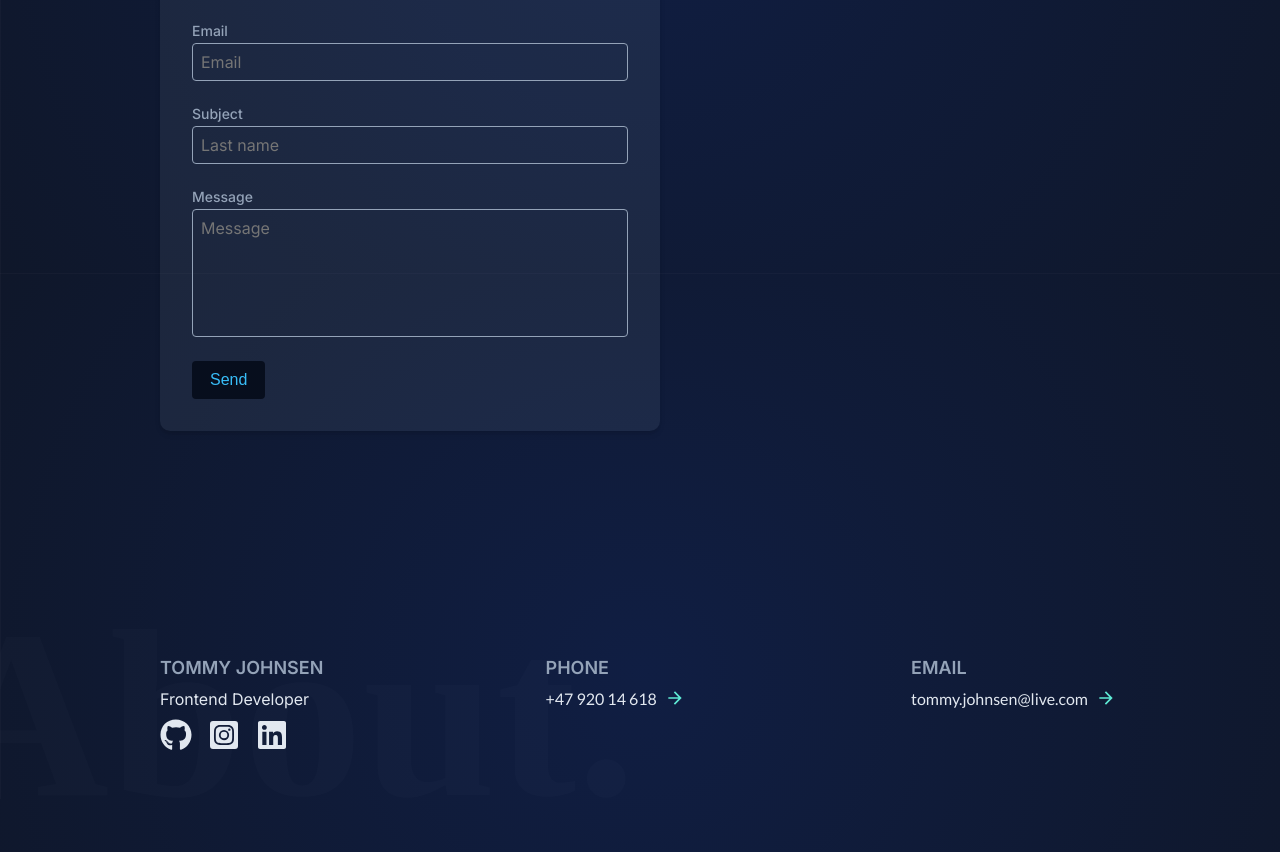
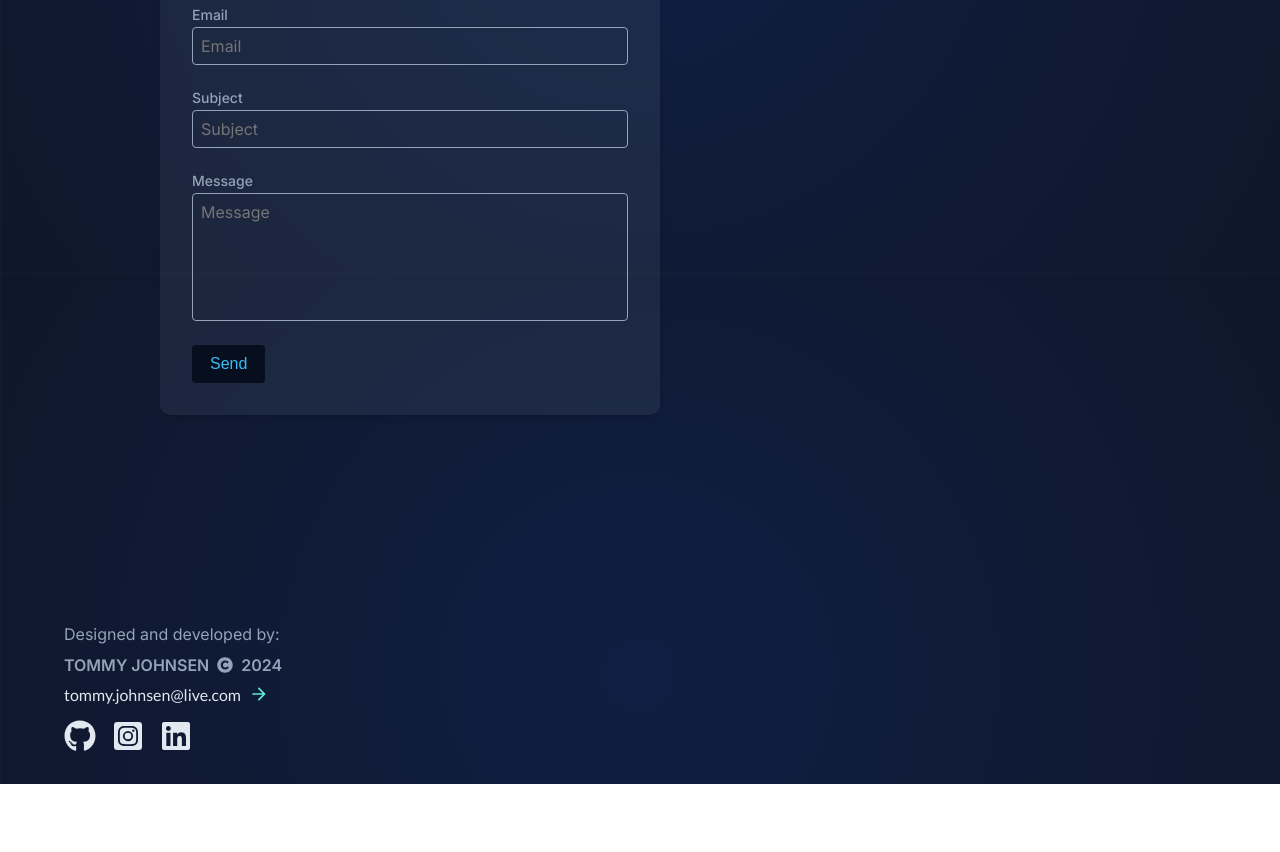
Before and after one commit to 7oiden/portfolio-v3, a React (Vite) app: page /about in a window 1280 px wide. Shown: the part 1327-2179 px from the top of the page. After the commit the page ends 2111 px from the top, so only its background shows below. Built offline with nearby package versions, Linux system fonts and the light colour scheme.

Commit message:
footer changed

```diff
--- a/package.json
+++ b/package.json
@@ -11,6 +11,7 @@
   },
   "dependencies": {
     "@hookform/resolvers": "^3.3.4",
+    "axios": "^1.6.7",
     "react": "^18.2.0",
     "react-dom": "^18.2.0",
     "react-hook-form": "^7.49.3",
--- a/src/components/Footer.jsx
+++ b/src/components/Footer.jsx
@@ -1,16 +1,25 @@
 import LinkBtn from "./LinkBtn";
 import MediaLinks from "./MediaLinks";
+import { FaCopyright } from "react-icons/fa";
 
 export default function Footer() {
   return (
     <footer className="footer">
       <div className="footer__container">
         <div className="footer__item">
-          <p className="footer__heading">Tommy Johnsen</p>
-          <p>Frontend Developer</p>
+          {/* <p className="footer__heading">Tommy Johnsen</p> */}
+          <p>Designed and developed by:</p>
+          <div className="footer__heading">
+            <p>Tommy Johnsen </p>
+            <FaCopyright />
+            <span>2024</span>
+          </div>
+          <LinkBtn url="mailto: tommy.johnsen@live.com" size="sm">
+            tommy.johnsen@live.com
+          </LinkBtn>
           <MediaLinks />
         </div>
-        <div className="footer__item">
+        {/* <div className="footer__item">
           <p className="footer__heading">Phone</p>
           <LinkBtn url="tel:92014618" size="sm">
             +47 920 14 618
@@ -21,7 +30,7 @@ export default function Footer() {
           <LinkBtn url="mailto: tommy.johnsen@live.com" size="sm">
             tommy.johnsen@live.com
           </LinkBtn>
-        </div>
+        </div> */}
       </div>
     </footer>
   );
--- a/src/layout/Layout.jsx
+++ b/src/layout/Layout.jsx
@@ -9,9 +9,9 @@ export default function Layout() {
       <Header />
       <main>
         <Outlet />
+        <StyledBg />
       </main>
       <Footer />
-      <StyledBg />
     </div>
   );
 }
--- a/src/layout/StyledBg.jsx
+++ b/src/layout/StyledBg.jsx
@@ -7,6 +7,8 @@ export default function StyledBg() {
   const bgText = locationPath.slice(1).charAt(0).toUpperCase() + locationPath.slice(2) + ".";
 
   return (
+    <div className="bg-container">
       <div className="bg-text">{bgText}</div>
+    </div>
   );
 }
--- a/src/pages/about/Contact.jsx
+++ b/src/pages/about/Contact.jsx
@@ -8,11 +8,12 @@ export default function Contact() {
       <Heading size="2" cssClass="section-heading">
         Contact
       </Heading>
-      <p>Get in touch or shoot me an email directly on:</p>
-      <LinkBtn url="mailto: tommy.johnsen@live.com">
-        tommy.johnsen@live.com
-      </LinkBtn>
-
+      <div>
+        <p>Get in touch or shoot me an email directly on:</p>
+        <LinkBtn url="mailto: tommy.johnsen@live.com">
+          tommy.johnsen@live.com
+        </LinkBtn>
+      </div>
       <ContactForm />
     </section>
   );
--- a/src/pages/about/ContactForm.jsx
+++ b/src/pages/about/ContactForm.jsx
@@ -1,11 +1,13 @@
 import { useState, useEffect } from "react";
-import { set, useForm } from "react-hook-form";
+import { useForm } from "react-hook-form";
 import * as yup from "yup";
 import { yupResolver } from "@hookform/resolvers/yup";
 import Banner from "../../components/alerts/Banner";
+import axios from "axios";
+import { BASE_URL } from "../../constants/api";
 
 const schema = yup.object().shape({
-  name: yup
+  first_name: yup
     .string()
     .required("Please enter your name")
     .min(3, "Your first name must be at least 3 characters")
@@ -33,7 +35,8 @@ export default function ContactForm() {
   const [submitting, setSubmitting] = useState(false);
   const [submitted, setSubmitted] = useState(false);
   const [serverError, setServerError] = useState(null);
-  const [show, setShow] = useState(false);
+
+  const url = BASE_URL + "contacts";
 
   const {
     register,
@@ -47,33 +50,48 @@ export default function ContactForm() {
   async function onSubmit(data) {
     setSubmitting(true);
     setServerError(null);
-    setSubmitted(true);
-    setShow(true);
     console.log(data);
     reset();
 
     const jsonData = {
       data: {
-        name: data.name,
+        first_name: data.first_name,
         email: data.email,
         subject: data.subject,
         message: data.message,
       },
     };
+
+    try {
+      const response = await axios.post(url, jsonData);
+      console.log("response", response.data);
+      setSubmitting(true);
+      setSubmitted(true);
+    } catch (error) {
+      console.log("error", error);
+      setServerError(error.toString());
+    } finally {
+      setSubmitting(false);
+    }
   }
 
   useEffect(() => {
     const timer = setTimeout(() => {
-      setShow(false);
+      setSubmitted(false);
     }, 3000);
     return () => clearTimeout(timer);
-  }, [show]);
+  }, [submitted]);
 
   return (
     <form onSubmit={handleSubmit(onSubmit)} className="contact__form">
       <div className="contact__input">
         <label htmlFor="name">Name</label>
-        <input type="text" placeholder="Name" id="name" {...register("name")} />
+        <input
+          type="text"
+          placeholder="Name"
+          id="name"
+          {...register("first_name")}
+        />
         {errors.name && (
           <span className="input-error">{errors.name.message}</span>
         )}
@@ -94,8 +112,8 @@ export default function ContactForm() {
         <label htmlFor="name">Subject</label>
         <input
           type="text"
-          placeholder="Last name"
-          id="name"
+          placeholder="Subject"
+          id="subject"
           {...register("subject")}
         />
         {errors.subject && (
@@ -110,11 +128,7 @@ export default function ContactForm() {
         )}
       </div>
       {submitted && (
-        <Banner
-          heading="Thank you for your message!"
-          status="success"
-          show={show}
-        >
+        <Banner heading="Thank you for your message!" status="success">
           I will get back to you shortly.
         </Banner>
       )}
@@ -125,7 +139,7 @@ export default function ContactForm() {
           message={serverError}
         />
       )}
-      <button className="contact__button">Send</button>
+      <button className="contact__button">{submitting ? "Submitting" : "Send"}</button>
     </form>
   );
 }
--- a/src/sass/partials/_base.scss
+++ b/src/sass/partials/_base.scss
@@ -76,24 +76,29 @@ svg {
 }
 
 .bg-container {
-  position: absolute;
+  position: fixed;
   background-color: transparent;
+  overflow: hidden;
+  z-index: -100;
+  bottom: -5%;
+  left: 12rem;
+  transform-origin: 0 100%;
+  transform: rotate(-90deg);
+  // transform: translateX(50%);
   // position: fixed;
-  // background-color: pink;
+  // border: 1px solid red;
   // background-blend-mode: multiply;
 }
 
 .bg-text {
   font-family: playfair-display, serif;
-  position: absolute;
+  // position: absolute;
   font-weight: 600;
   font-size: 15rem;
-  z-index: -100;
-  bottom: -2.5%;
-  left: -5%;
+  overflow: hidden;
   // text-align: center;
   color: rgba(255, 255, 255, 0.015);
-  overflow: hidden;
+  // overflow: hidden;
   // background-color: pink;
   // writing-mode: vertical-rl;
   // text-orientation: sideways;
--- a/src/sass/partials/_buttons.scss
+++ b/src/sass/partials/_buttons.scss
@@ -77,6 +77,7 @@
   display: flex;
   gap: 1rem;
   color: getColor(link);
+  margin-top: 0.5rem;
 }
 
 .link-container {
--- a/src/sass/partials/_footer.scss
+++ b/src/sass/partials/_footer.scss
@@ -8,11 +8,11 @@
     display: flex;
     flex-direction: column;
     gap: 2rem;
-    padding: 3rem 0;
+    padding: 2rem 0;
 
     @media screen and (min-width: getBreakpoint(large)) {
       flex-direction: row;
-      justify-content: space-between;
+      // justify-content: flex-end;
     }
   }
 
@@ -20,6 +20,6 @@
     display: flex;
     flex-direction: column;
     gap: 0.5rem;
-    color: getColor(link);
+    color: getColor(textLight);
   }
 }
--- a/src/sass/partials/_layout.scss
+++ b/src/sass/partials/_layout.scss
@@ -37,7 +37,16 @@
 }
 
 .footer__container {
-  @extend .page-width;
+  width: 90%;
+  margin: 0 auto;
+
+  @media (min-width: getBreakpoint(medium)) {
+    width: 90%;
+  }
+
+  @media (min-width: getBreakpoint(xxLarge)) {
+    width: 85%;
+  }
 }
 
 .outer-wrapper {
--- a/src/sass/partials/_typography.scss
+++ b/src/sass/partials/_typography.scss
@@ -36,7 +36,10 @@ p {
 // }
 
 .footer__heading {
-  font-size: getSize(subHeadingS);
+  // font-size: getSize(subHeadingS);
+  display: flex;
+  align-items: center;
+  gap: 0.5rem;
   font-weight: 600;
   color: getColor(footerHeading);
   text-transform: uppercase;
```
Also changed, not shown: src/sass/partials/_forms.scss (+8 -0 lines), 1 other file (tests, documents, lock files or other folders).
